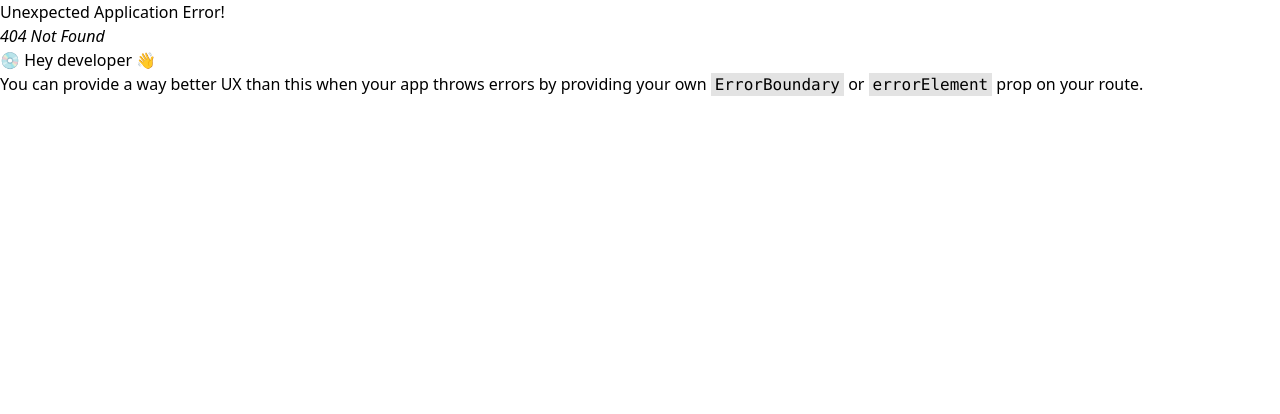
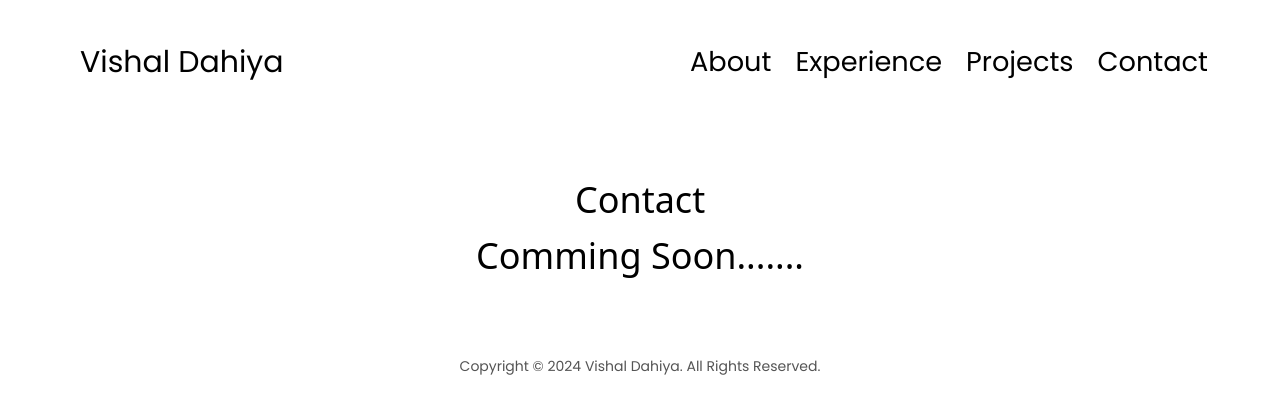
Before and after one commit to vishudahiya/Portfolio, a React (Vite) app: page /contact in a window 1280 px wide. Before the commit this address had no page. Shown: the top 414 px of the page. Built offline with nearby package versions, Linux system fonts and the light colour scheme.

Commit message:
Contact and Projects page added

```diff
--- /dev/null
+++ b/src/components/Contact.jsx
@@ -0,0 +1,8 @@
+export default function Contact() {
+  return (
+    <div className="text-center justify-center py-20 space-y-4 text-4xl">
+      <h1>Contact</h1>
+      <p>Comming Soon.......</p>
+    </div>
+  );
+}
--- a/src/components/Header.jsx
+++ b/src/components/Header.jsx
@@ -69,12 +69,12 @@ export default function Header() {
               </li>
 
               <li className="md:hover:text-slate-400 md:hover:underline md:underline-offset-8 md:cursor-pointer">
-                <NavLink>
+                <NavLink to="/project">
                   <p>Projects</p>
                 </NavLink>
               </li>
               <li className="md:hover:text-slate-400 md:hover:underline md:underline-offset-8 md:cursor-pointer">
-                <NavLink>
+                <NavLink to="/contact">
                   <a href="javascript:void(0)">Contact</a>
                 </NavLink>
               </li>
--- /dev/null
+++ b/src/components/Projects.jsx
@@ -0,0 +1,8 @@
+export default function Projects() {
+  return (
+    <div className="text-center justify-center py-20 space-y-4 text-4xl">
+      <h1>Projects</h1>
+      <p>Comming Soon.......</p>
+    </div>
+  );
+}
--- a/src/main.jsx
+++ b/src/main.jsx
@@ -1,4 +1,4 @@
-import React from "react";
+import React, { Profiler } from "react";
 import ReactDOM from "react-dom/client";
 import App from "./App.jsx";
 import "./index.css";
@@ -9,10 +9,11 @@ import {
   RouterProvider,
 } from "react-router-dom";
 import About from "./components/About.jsx";
-import NotFoundPage from "./components/NotFoundPage.jsx";
 import Starting from "./Starting.jsx";
 import Experience from "./components/Experience.jsx";
 import User, { gitHubLoader } from "./components/User/User.jsx";
+import Projects from "./components/Projects.jsx";
+import Contact from "./components/Contact.jsx";
 
 const router = createBrowserRouter(
   createRoutesFromElements(
@@ -21,6 +22,8 @@ const router = createBrowserRouter(
       <Route path="about" element={<About />} />
       <Route path="experience" element={<Experience />} />
       <Route loader={gitHubLoader} path="user" element={<User />} />
+      <Route path="project" element={<Projects />} />
+      <Route path="contact" element={<Contact />} />
     </Route>
   )
 );
```
